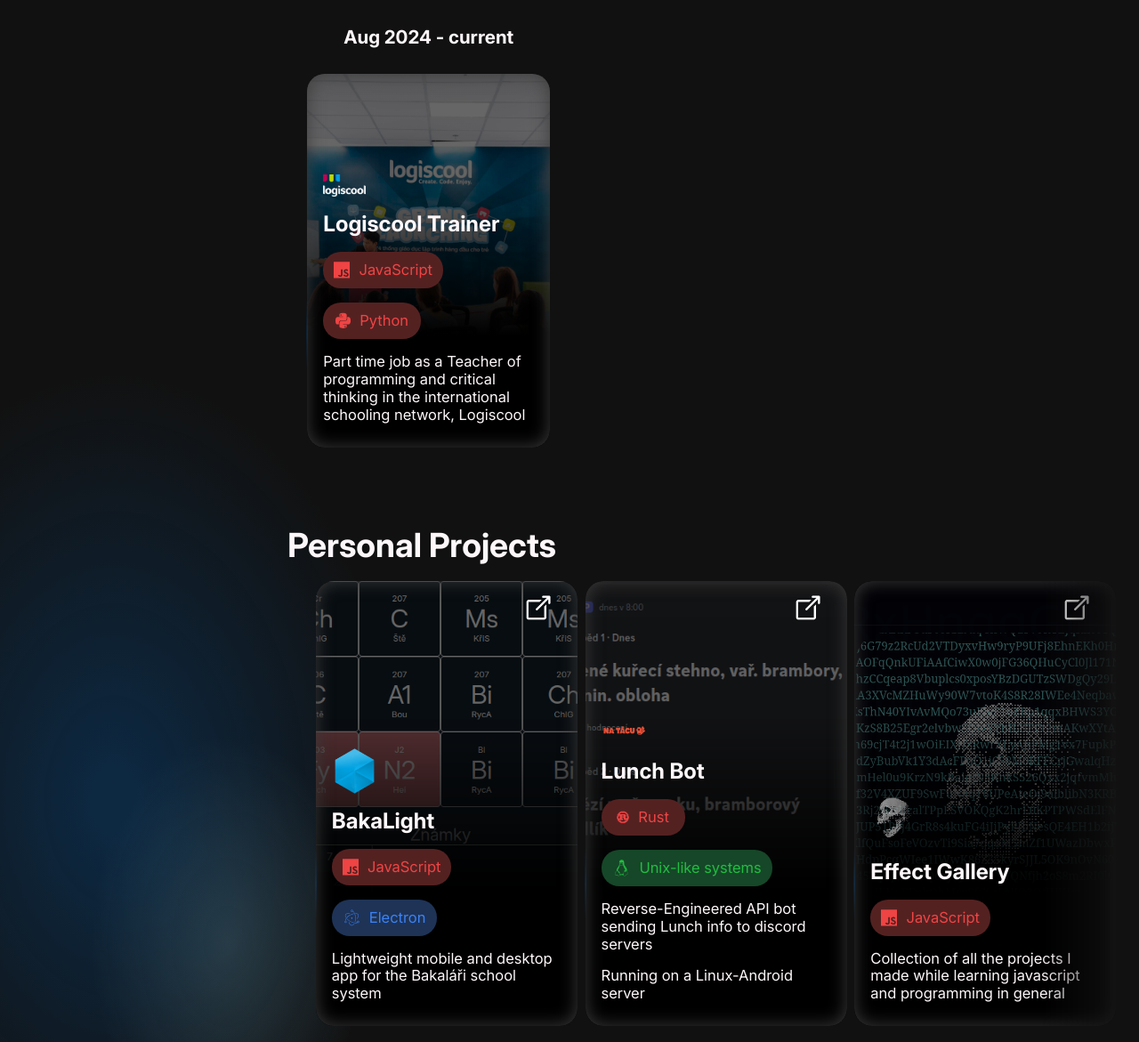
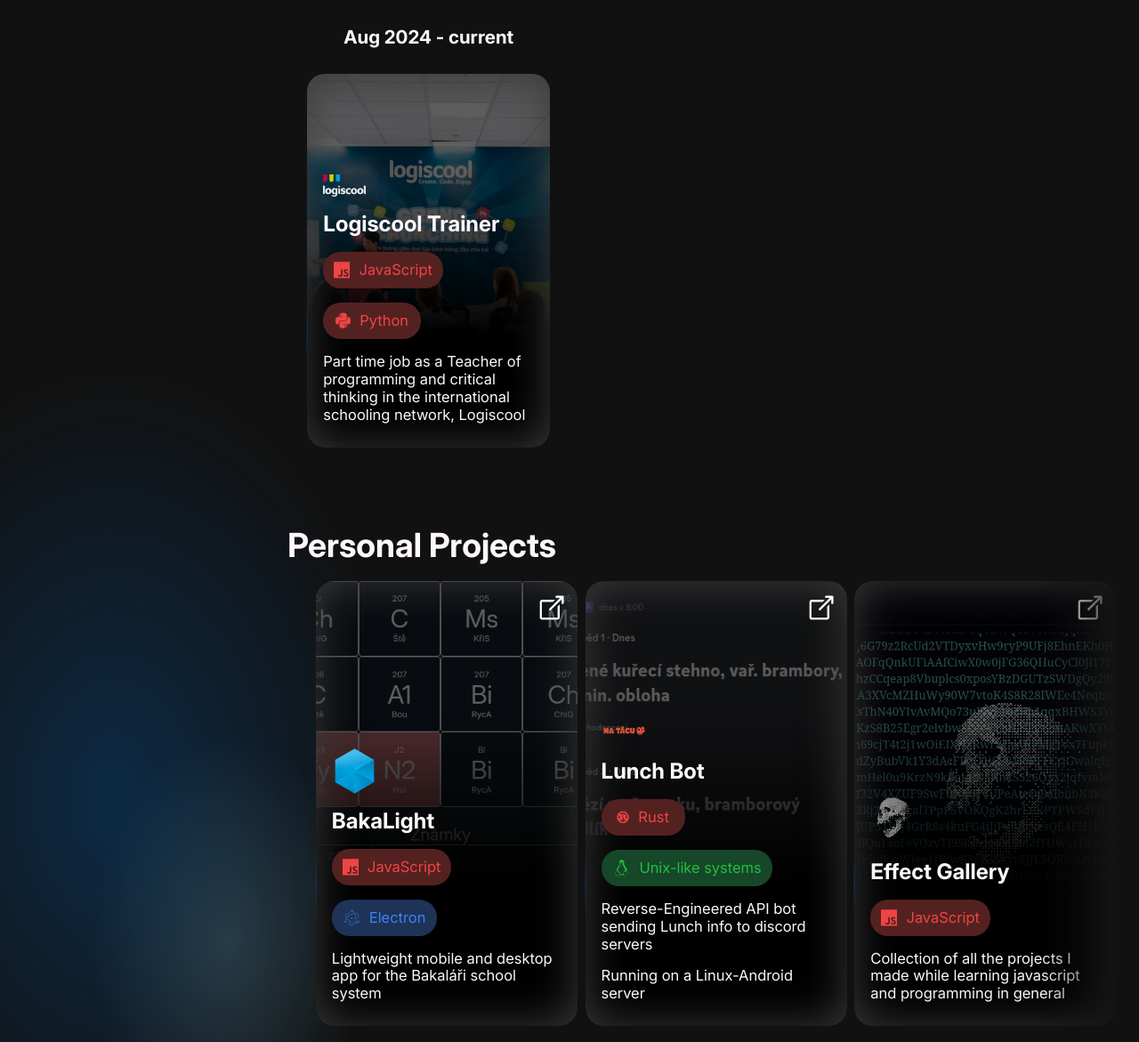
Before and after one commit to Jenyyk/Jenyyk.github.io, a plain HTML site: page index.html in a window 1280 px wide. Shown: the part 861-2032 px from the top of the page at 89% size. Drawn offline with Linux system fonts and the light colour scheme.

Commit message:
dev: small style changes

```diff
--- a/styles.css
+++ b/styles.css
@@ -209,6 +209,7 @@ div.location p {
 @media (max-width: 1200px) {
     .language, .framework, .practice {
         font-size: 1.3rem !important;
+        margin: 8px 8px;
     }
     .language svg, .framework svg, .practice svg {
         height: 1.6rem;
@@ -258,11 +259,11 @@ div.location p {
   border: 0px solid #fdf7fa;
   border-radius: 20px;
   padding: 18px;
-  box-shadow: inset 0 0 20px #3b3b3b;
+  box-shadow: inset 0 0 50px #3b3b3b;
   transition: all 500ms ease;
 }
 .job:hover, .project:hover {
-  box-shadow: inset 0 0 50px #3b3b3b;
+  box-shadow: inset 0 0 20px #3b3b3b;
 }
 .job:after, .project:after {
   content: "";
@@ -294,7 +295,7 @@ div.location p {
   width: 35px;
   position: absolute;
   top: 5px;
-  right: 27px;
+  right: 12px;
 }
 .LangParent {
   display: block;
@@ -311,19 +312,19 @@ div.location p {
     }
 }
 #logiscool {
-  background: linear-gradient(180deg, #00000099 30%, #000000 70%), url("assets/logiscoolBanner.jpg") no-repeat center;
+  background: linear-gradient(180deg, #000000a0 30%, #000000 70%), url("assets/logiscoolBanner.jpg") no-repeat center;
   background-size: cover;
 }
 #bakalight {
-  background: linear-gradient(180deg, #00000099 30%, #000000 70%), url("assets/bakalightBanner.png") no-repeat center;
+  background: linear-gradient(180deg, #000000a0 30%, #000000 70%), url("assets/bakalightBanner.png") no-repeat center;
   background-size: cover;
 }
 #lunchbot {
-  background: linear-gradient(180deg, #00000099 30%, #000000 70%), url("assets/lunchbotBanner.png") no-repeat center;
+  background: linear-gradient(180deg, #000000a0 30%, #000000 70%), url("assets/lunchbotBanner.png") no-repeat center;
   background-size: cover;
 }
 #effectGallery {
-  background: linear-gradient(180deg, #00000099 30%, #000000 70%), url("assets/effectGalleryBanner.png") no-repeat center;
+  background: linear-gradient(180deg, #000000a0 30%, #000000 70%), url("assets/effectGalleryBanner.png") no-repeat center;
   background-size: cover;
 }
 
```
